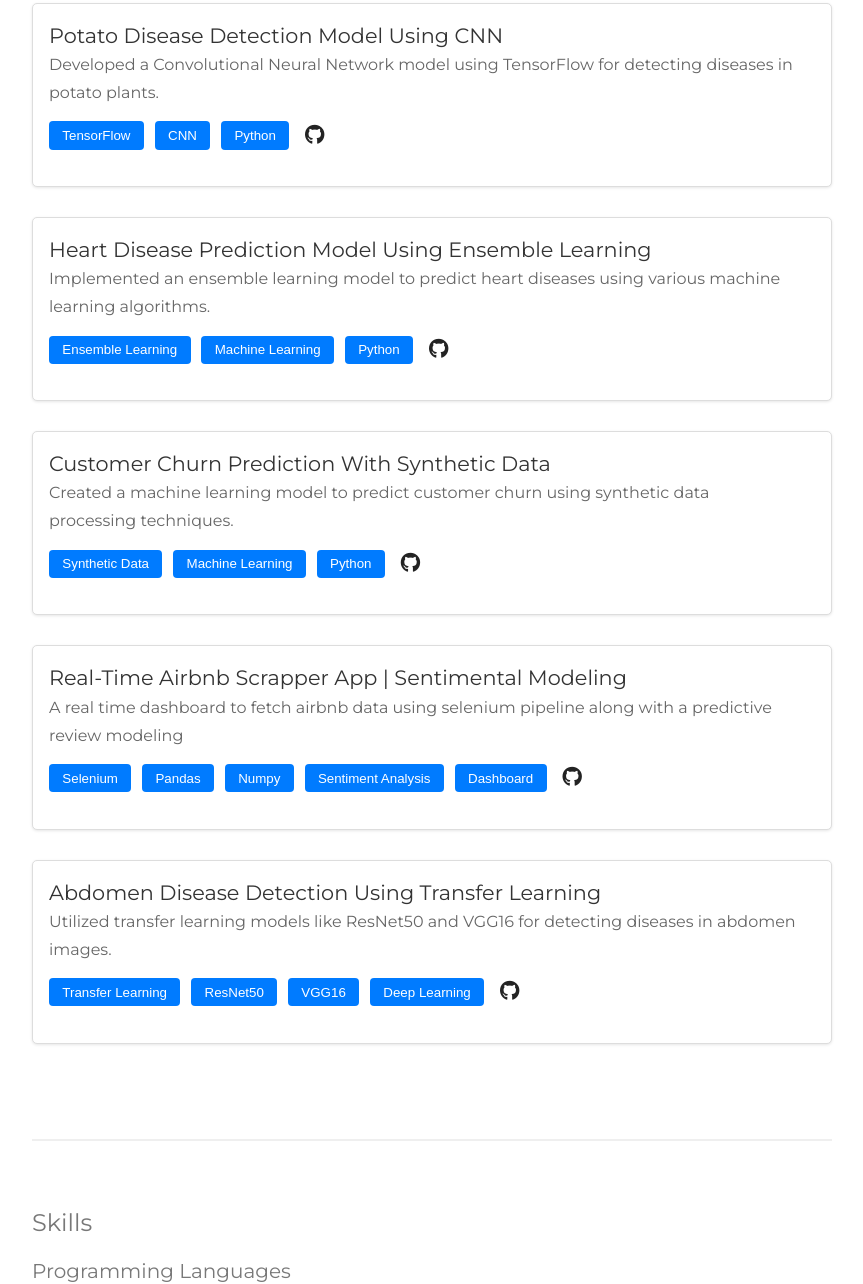
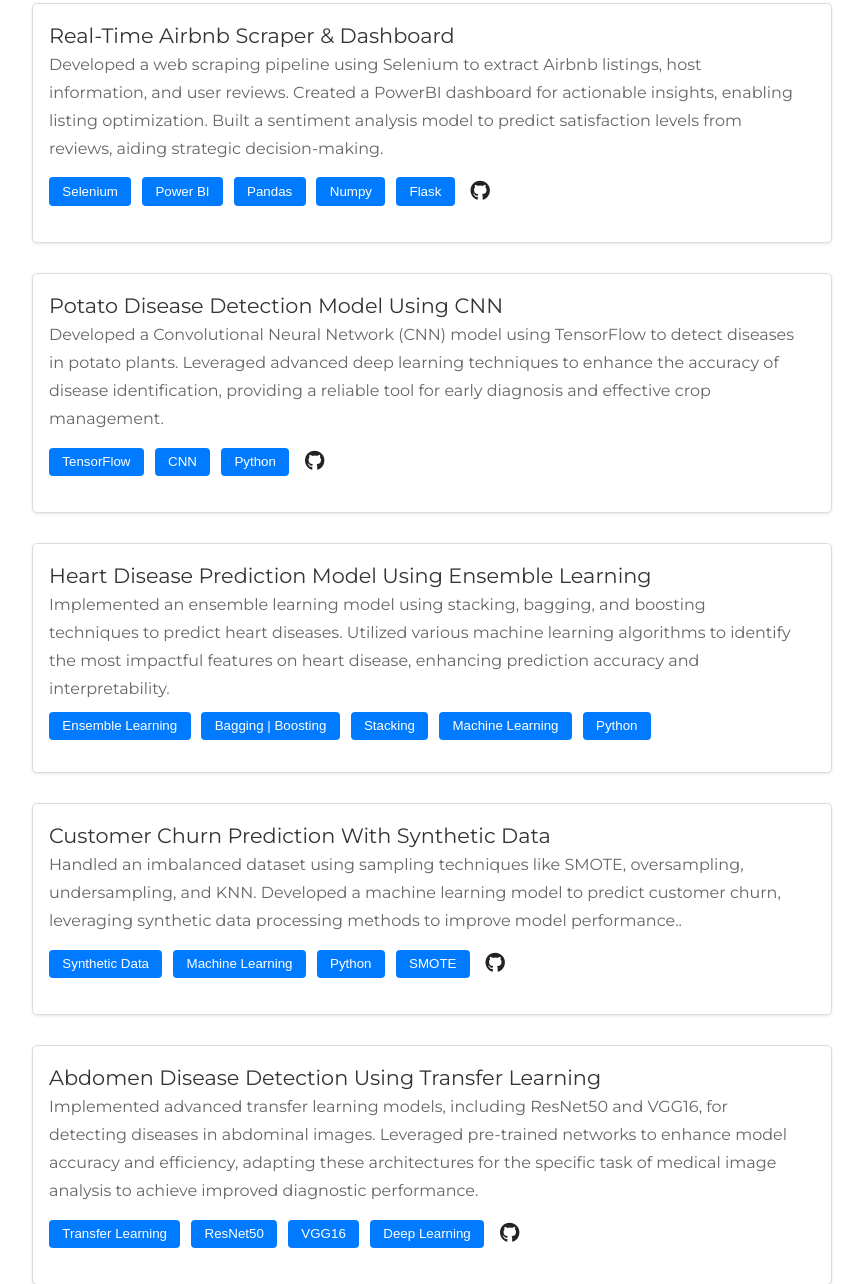
Before and after one commit to mominulislam2001/portfolio-website, a plain HTML site: page index.html in a window 1280 px wide. Shown: the part 1986-3270 px from the top of the page, without its empty margins (400-1263 px from the left). Drawn offline with Linux system fonts and the light colour scheme; a small style sheet from the web is missing.

Commit message:
git hub links added | projects desc written

```diff
--- a/index.html
+++ b/index.html
@@ -573,7 +573,7 @@ section h3 {
 		<div class="education-item">
 			<h3>Secondary School Certificate</h3>
 			<div class="education-details-container">
-				<p>B.C.S.I.R High School, 2009 - 2019</p>
+				<p>B.C.S.I.R High School, 2009 - 2019</p>+
 				<div class="gpa-details">
 					<p>GPA: 4.61/5.00</p>
 				</div>
@@ -587,14 +587,33 @@ section h3 {
 		<div class="project-item">
 			<div class="project-details-container">
 				<div class="project-details">
+					<h3>Real-Time Airbnb Scraper & Dashboard</h3>
+
+					<p>Developed a web scraping pipeline using Selenium to extract Airbnb listings, host information, and user reviews. Created a PowerBI dashboard for actionable insights, enabling listing optimization. Built a sentiment analysis model to predict satisfaction levels from reviews, aiding strategic decision-making.</p>
+
+					<div class="technologies">
+						<button class="technology-button">Selenium</button>
+						<button class="technology-button">Power BI</button>
+						<button class="technology-button">Pandas</button>
+						<button class="technology-button">Numpy</button>
+						<button class="technology-button">Flask</button>
+						<a href="https://github.com/mominulislam2001/airbnb-data-scrapper-web-app" class="link-button"><i class="fab fa-github fa-lg"></i></a>
+					</div>
+
+				</div>
+			</div>
+		</div>
+		<div class="project-item">
+			<div class="project-details-container">
+				<div class="project-details">
 					<h3>Potato Disease Detection Model Using CNN</h3>
-					<p>Developed a Convolutional Neural Network model using TensorFlow for detecting diseases in potato plants.</p>
+					<p>Developed a Convolutional Neural Network (CNN) model using TensorFlow to detect diseases in potato plants. Leveraged advanced deep learning techniques to enhance the accuracy of disease identification, providing a reliable tool for early diagnosis and effective crop management.</p>
 
 					<div class="technologies">
 						<button class="technology-button">TensorFlow</button>
 						<button class="technology-button">CNN</button>
 						<button class="technology-button">Python</button>
-						<a href="#" class="link-button"><i class="fab fa-github fa-lg"></i></a>
+						<a href="https://github.com/mominulislam2001/Potato_Disease_Detection_UsingCNN_tensorflow" target ="_blank"class="link-button"><i class="fab fa-github fa-lg"></i></a>
 					</div>
 
 				</div>
@@ -604,12 +623,14 @@ section h3 {
 			<div class="project-details-container">
 				<div class="project-details">
 					<h3>Heart Disease Prediction Model Using Ensemble Learning</h3>
-					<p>Implemented an ensemble learning model to predict heart diseases using various machine learning algorithms.</p>
+					<p>Implemented an ensemble learning model using stacking, bagging, and boosting techniques to predict heart diseases. Utilized various machine learning algorithms to identify the most impactful features on heart disease, enhancing prediction accuracy and interpretability.</p>
 					<div class="technologies">
 						<button class="technology-button">Ensemble Learning</button>
+						<button class="technology-button">Bagging | Boosting</button>
+						<button class="technology-button">Stacking</button>
 						<button class="technology-button">Machine Learning</button>
 						<button class="technology-button">Python</button>
-						<a href="#" class="link-button"><i class="fab fa-github fa-lg"></i></a>
+						<!-- <a href="#" class="link-button" target ="_blank"><i class="fab fa-github fa-lg"></i></a> -->
 					</div>
 				</div>
 			</div>
@@ -618,43 +639,29 @@ section h3 {
 			<div class="project-details-container">
 				<div class="project-details">
 					<h3>Customer Churn Prediction With Synthetic Data</h3>
-					<p>Created a machine learning model to predict customer churn using synthetic data processing techniques.</p>
+					<p>Handled an imbalanced dataset using sampling techniques like SMOTE, oversampling, undersampling, and KNN. Developed a machine learning model to predict customer churn, leveraging synthetic data processing methods to improve model performance..</p>
 					<div class="technologies">
 						<button class="technology-button">Synthetic Data</button>
 						<button class="technology-button">Machine Learning</button>
 						<button class="technology-button">Python</button>
-						<a href="#" class="link-button"><i class="fab fa-github fa-lg"></i></a>
+						<button class="technology-button">SMOTE</button>
+						<a href="https://github.com/mominulislam2001/Customer-Churn-Prediction-Generating-Synthetic-Data" class="link-button" target ="_blank"><i class="fab fa-github fa-lg"></i></a>
 					</div>
 				</div>
 			</div>
 		</div>
-		<div class="project-item">
-			<div class="project-details-container">
-				<div class="project-details">
-					<h3>Real-Time Airbnb Scrapper App | Sentimental Modeling</h3>
-					<p>A real time dashboard to fetch airbnb data using selenium pipeline along with a predictive review modeling</p>
-					<div class="technologies">
-						<button class="technology-button">Selenium</button>
-						<button class="technology-button">Pandas</button>
-						<button class="technology-button">Numpy</button>
-						<button class="technology-button">Sentiment Analysis</button>
-						<button class="technology-button">Dashboard</button>
-						<a href="#" class="link-button"><i class="fab fa-github fa-lg"></i></a>
-					</div>
-				</div>
-			</div>
-		</div>
+
 		<div class="project-item">
 			<div class="project-details-container">
 				<div class="project-details">
 					<h3>Abdomen Disease Detection Using Transfer Learning</h3>
-					<p>Utilized transfer learning models like ResNet50 and VGG16 for detecting diseases in abdomen images.</p>
+					<p>Implemented advanced transfer learning models, including ResNet50 and VGG16, for detecting diseases in abdominal images. Leveraged pre-trained networks to enhance model accuracy and efficiency, adapting these architectures for the specific task of medical image analysis to achieve improved diagnostic performance.</p>
 					<div class="technologies">
 						<button class="technology-button">Transfer Learning</button>
 						<button class="technology-button">ResNet50</button>
 						<button class="technology-button">VGG16</button>
 						<button class="technology-button">Deep Learning</button>
-						<a href="#" class="link-button"><i class="fab fa-github fa-lg"></i></a>
+						<a href="https://github.com/mominulislam2001/Computed-Tomography-CT-of-the-Abdomen-Using-CNN" class="link-button" target ="_blank"><i class="fab fa-github fa-lg"></i></a>
 					</div>
 				</div>
 			</div>
@@ -685,6 +692,7 @@ section h3 {
 				<button>Scikit-Learn</button>
 				<button>Matplotlib / Seaborn</button>
 				<button>PyTorch</button>
+				<button>Selenium</button>
 			</div>
 		</div>
 		<div class="skill-category">
```
Also changed, not shown: 1 other file.
